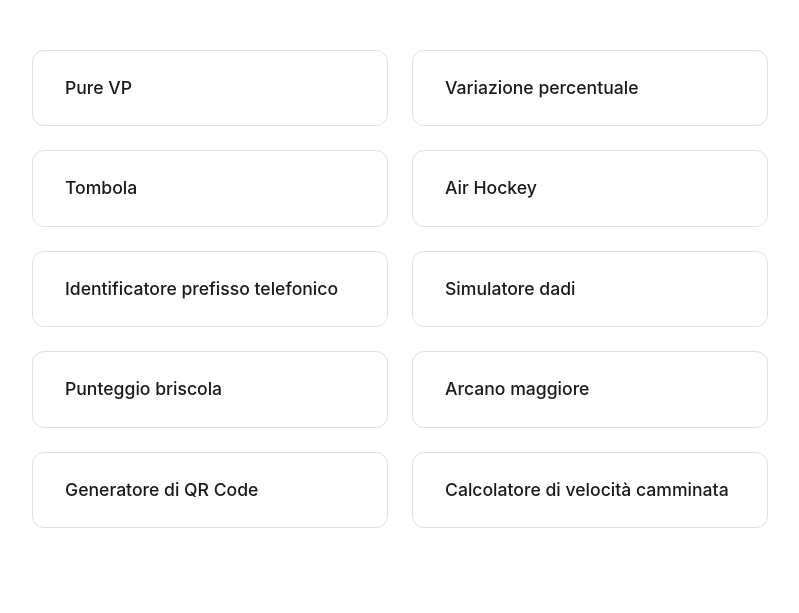
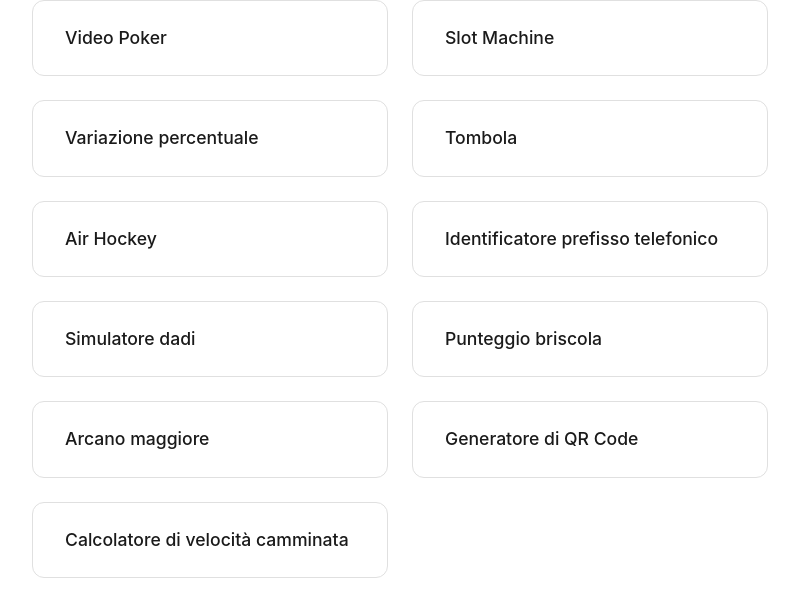
Before and after one commit to ccoppi/ccoppi.github.io, a plain HTML site: page index.html in a window 1280 px wide. Shown: the part 187-800 px from the top of the page, without its empty margins (240-1039 px from the left). Drawn offline with Linux system fonts and the light colour scheme.

Commit message:
Update project links in index.html

```diff
--- a/index.html
+++ b/index.html
@@ -11,7 +11,8 @@
         <h1 class="title">ccoppi</h1>
 
         <nav class="projects">
-            <a href="https://ccoppi.github.io/vp/" class="project-link">Pure VP</a>
+            <a href="https://ccoppi.github.io/vp/" class="project-link">Video Poker</a>
+            <a href="https://ccoppi.github.io/slot/" class="project-link">Slot Machine</a>
             <a href="https://ccoppi.github.io/variazione/" class="project-link">Variazione percentuale</a>
             <a href="https://ccoppi.github.io/tombola/" class="project-link">Tombola</a>
             <a href="https://ccoppi.github.io/air/" class="project-link">Air Hockey</a>
```
